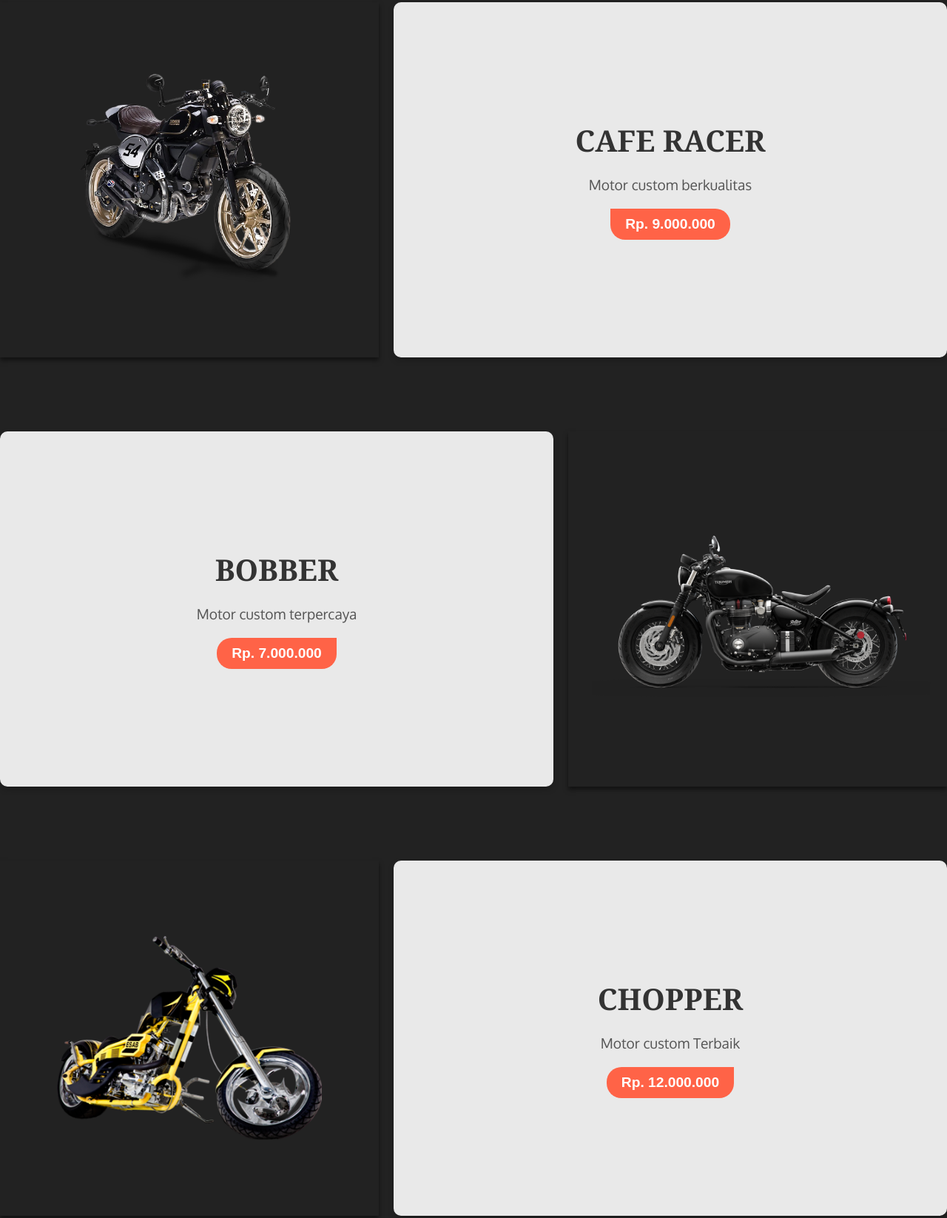
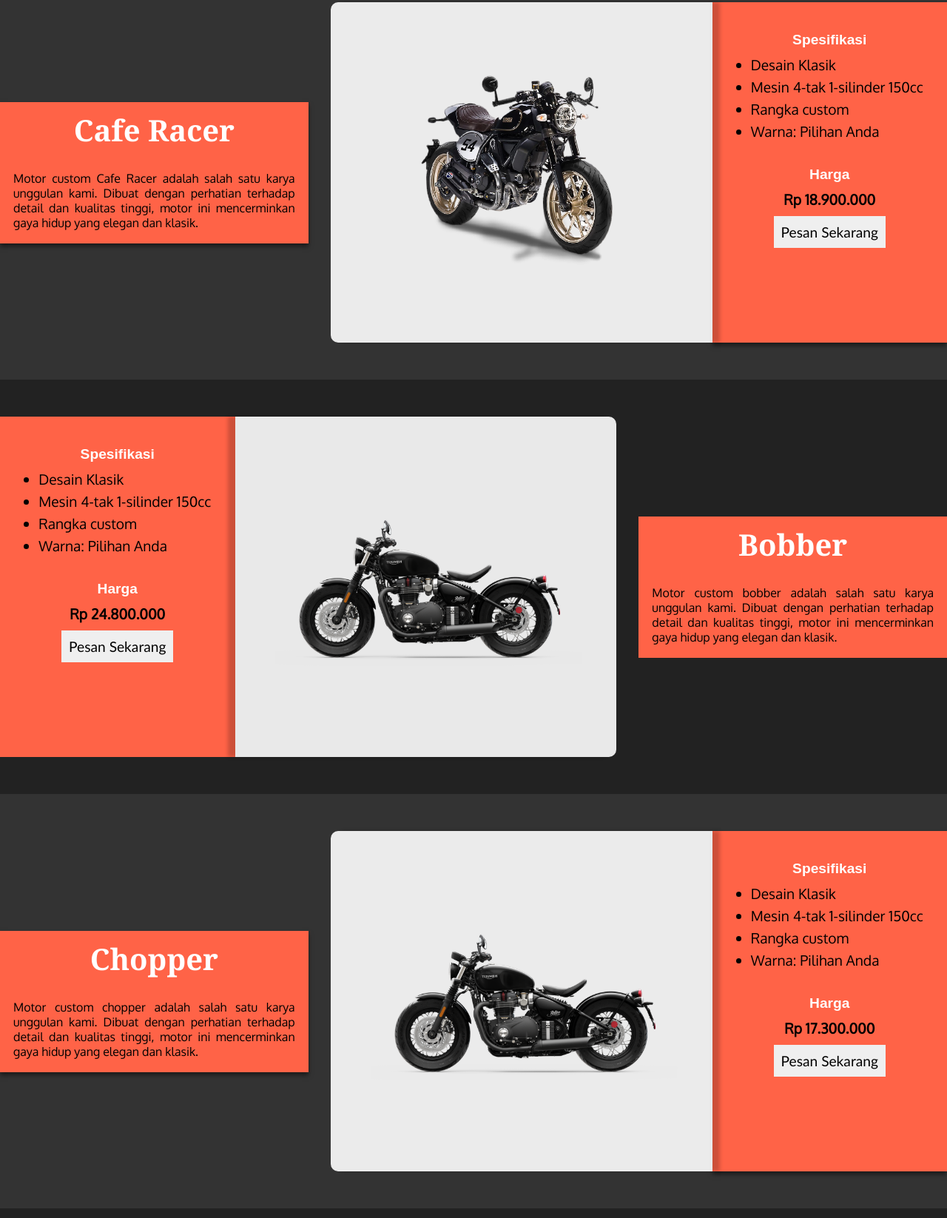
Before and after one commit to PremiereGarage/PremiereGarage.github.io, a plain HTML site: page index.html in a window 1280 px wide. Shown: the part 1447-3093 px from the top of the page at 74% size. Drawn offline with Linux system fonts and the light colour scheme; a web font is replaced by a local one.

Commit message:
Detail produk

```diff
--- a/index.html
+++ b/index.html
@@ -99,33 +99,72 @@
 
       <!-- SECTION 3 -->
       <section>
+        <div>
+          <h1>Cafe Racer</h1>
+          <p>Motor custom Cafe Racer adalah salah satu karya unggulan kami. Dibuat dengan perhatian terhadap detail dan kualitas tinggi, motor ini mencerminkan gaya hidup yang elegan dan klasik.</p>
+        </div>
         <div></div>
         <div>
-          <h1>CAFE RACER</h1>
-          <p>Motor custom berkualitas</p>
-          <h2>Rp. 9.000.000</h2>
+          <h2>Spesifikasi</h2>
+          <ul>
+            <li>Desain Klasik</li>
+            <li>Mesin 4-tak 1-silinder 150cc</li>
+            <li>Rangka custom</li>
+            <li>Warna: Pilihan Anda</li>
+          </ul>
+          <h2>Harga</h2>
+          <p>Rp 18.900.000</p>
+          <a href="https://api.whatsapp.com/send/?phone=%2B6285881582774&text&type=phone_number&app_absent=0" target="_blank">
+            <button>Pesan Sekarang</button>
+          </a>
         </div>
       </section>
       <!-- SECTION 3 END -->
 
       <!-- SECTION 4 -->
       <section>
+        <div>
+          <h1>Bobber</h1>
+          <p>Motor custom bobber adalah salah satu karya unggulan kami. Dibuat dengan perhatian terhadap detail dan kualitas tinggi, motor ini mencerminkan gaya hidup yang elegan dan klasik.</p>
+        </div>
         <div></div>
         <div>
-          <h1>BOBBER</h1>
-          <p>Motor custom terpercaya</p>
-          <h2>Rp. 7.000.000</h2>
+          <h2>Spesifikasi</h2>
+          <ul>
+            <li>Desain Klasik</li>
+            <li>Mesin 4-tak 1-silinder 150cc</li>
+            <li>Rangka custom</li>
+            <li>Warna: Pilihan Anda</li>
+          </ul>
+          <h2>Harga</h2>
+          <p>Rp 24.800.000</p>
+          <a href="https://api.whatsapp.com/send/?phone=%2B6285881582774&text&type=phone_number&app_absent=0" target="_blank">
+            <button>Pesan Sekarang</button>
+          </a>
         </div>
       </section>
       <!-- SECTION 4 END -->
 
       <!-- SECTION 5 -->
       <section>
+        <div>
+          <h1>Chopper</h1>
+          <p>Motor custom chopper adalah salah satu karya unggulan kami. Dibuat dengan perhatian terhadap detail dan kualitas tinggi, motor ini mencerminkan gaya hidup yang elegan dan klasik.</p>
+        </div>
         <div></div>
         <div>
-          <h1>CHOPPER</h1>
-          <p>Motor custom Terbaik</p>
-          <h2>Rp. 12.000.000</h2>
+          <h2>Spesifikasi</h2>
+          <ul>
+            <li>Desain Klasik</li>
+            <li>Mesin 4-tak 1-silinder 150cc</li>
+            <li>Rangka custom</li>
+            <li>Warna: Pilihan Anda</li>
+          </ul>
+          <h2>Harga</h2>
+          <p>Rp 17.300.000</p>
+          <a href="https://api.whatsapp.com/send/?phone=%2B6285881582774&text&type=phone_number&app_absent=0" target="_blank">
+            <button>Pesan Sekarang</button>
+          </a>
         </div>
       </section>
       <!-- SECTION 5 END -->
--- a/style-content.css
+++ b/style-content.css
@@ -193,6 +193,7 @@ main section:nth-child(2) div p {
   }
 }
 
+/* Style for Cafe Racer Section */
 main section:nth-child(3) {
   padding: 50px 0;
   display: flex;
@@ -200,7 +201,7 @@ main section:nth-child(3) {
   align-items: center;
   justify-content: space-between;
   width: 100%;
-  background-color: rgb(34, 34, 34);
+  background-color: #333;
 }
 
 main section:nth-child(3) div {
@@ -208,19 +209,19 @@ main section:nth-child(3) div {
   height: 55vh;
   background-color: #ff6347;
   display: flex;
-  flex-direction: row;
+  flex-direction: column;
   align-items: center;
-  padding: 20px;
+  padding: 10px;
   box-shadow: 0px 4px 6px rgba(0, 0, 0, 0.5);
 }
 
 main section:nth-child(3) div:nth-child(1) {
-  background: url(img/Section-1.png);
-  background-position: center;
-  background-repeat: no-repeat;
-  background-size: 100%;
-  margin-right: 20px;
-  width: 40%;
+  margin-right: 30px;
+  width: 80%;
+  height: 80%;
+  display: flex;
+  align-items: center;
+  justify-content: space-around;
 }
 
 main section:nth-child(3) div:nth-child(2) {
@@ -229,50 +230,99 @@ main section:nth-child(3) div:nth-child(2) {
   flex-direction: column;
   align-items: center;
   justify-content: center;
+  width: 100%;
+  background: url(/img/Section-1.png);
+  background-repeat: no-repeat;
   background-color: rgba(255, 255, 255, 0.9);
-  padding: 20px;
-  border-radius: 10px;
-  box-shadow: 0px 4px 8px rgba(0, 0, 0, 0.2);
+  background-size: 90%;
+  background-position: center;
+  border-top-left-radius: 10px;
+  border-bottom-left-radius: 10px;
+  box-shadow: 10px 0px 5px rgba(0, 0, 0, 0.2);
+  z-index: 1;
 }
 
-main section:nth-child(3) div:nth-child(2) h1 {
+main section:nth-child(3) div:nth-child(1) h1 {
   font-family: "Cambria", Cochin, Georgia, Times, "Times New Roman", serif;
-  color: #333;
+  color: white;
   font-size: 2.5rem;
   margin-bottom: 20px;
 }
 
-main section:nth-child(3) div:nth-child(2) p {
+main section:nth-child(3) div:nth-child(1) p {
   font-family: "Oxygen", sans-serif;
-  color: #555;
+  margin: 8px;
+  text-align: justify;
+}
+
+main section:nth-child(3) div:nth-child(3) p {
+  font-family: "Oxygen", sans-serif;
+  color: black;
   font-size: 1.2rem;
+  font-weight: 800;
   text-align: center;
 }
 
-main section:nth-child(3) div:nth-child(2) h2 {
+main section:nth-child(3) div:nth-child(3) h2 {
   margin-top: 20px;
   padding: 10px 20px;
-  background-color: #ff6347;
-  border-radius: 20px;
-  border-top-left-radius: 0;
   color: white;
   font-size: 1.2rem;
   text-align: center;
 }
 
+main section:nth-child(3) div:nth-child(3) ul {
+  list-style-type:disc;
+  margin-left: 20px;
+  padding: 0;
+}
+
+main section:nth-child(3) div:nth-child(3) ul li {
+  font-family: "Oxygen", sans-serif;
+  color: black;
+  font-size: 1.2rem;
+  margin-bottom: 5px;
+}
+
+main section:nth-child(3) div:nth-child(3) a button {
+  padding: 10px;
+  margin: 10px 0;
+  font-family: "Trebuchet MS", "Lucida Sans Unicode", "Lucida Grande", "Lucida Sans", Arial, sans-serif;
+  font-size: 1.2rem;
+}
+
+/* Media Queries */
 @media screen and (max-width: 1024px) {
+  main section:nth-child(3) {
+    flex-direction: column;
+    justify-content: space-around;
+  }
+
+  main section:nth-child(3) div {
+    padding: 0;
+  }
+  main section:nth-child(3) div:nth-child(1) {
+    width: 100%;
+    margin: 0;
+    height: 30vh;
+  }
+  main section:nth-child(3) div:nth-child(2) {
+    height: 70vh;
+  }
   main section:nth-child(3) div:nth-child(2) h1 {
     font-size: 2rem;
+  }
+
+  main section:nth-child(3) div:nth-child(3) {
+    height: 50%;
   }
 }
 
 @media screen and (max-width: 600px) {
-  main section:nth-child(3) div {
-    flex-direction: column;
-  }
-  main section:nth-child(3) div:nth-child(1) {
-    width: 100%;
-    margin-right: 0;
+  main section:nth-child(3) div:nth-child(2){
+    background-size: 100%;
+    height: 60vh;
+    box-shadow: none;
   }
   main section:nth-child(3) div:nth-child(2) h1 {
     font-size: 1.5rem;
@@ -283,6 +333,10 @@ main section:nth-child(3) div:nth-child(2) h2 {
   }
   main section:nth-child(3) div:nth-child(2) h2 {
     font-size: 1rem;
+  }
+
+  main section:nth-child(3) div:nth-child(3){
+    padding: 20px;
   }
 }
 
@@ -301,19 +355,19 @@ main section:nth-child(4) div {
   height: 55vh;
   background-color: #ff6347;
   display: flex;
-  flex-direction: row;
+  flex-direction: column;
   align-items: center;
-  padding: 20px;
-  box-shadow: 0px 4px 6px rgba(0, 0, 0, 0.5);
+  padding: 10px;
+  box-shadow: 0px -4px -6px rgba(0, 0, 0, 0.5);
 }
 
 main section:nth-child(4) div:nth-child(1) {
-  background: url(img/Bobber.png);
-  background-position: center;
-  background-repeat: no-repeat;
-  background-size: 100%;
-  margin-left: 20px;
-  width: 40%;
+  margin-left: 30px;
+  width: 80%;
+  height: 80%;
+  display: flex;
+  align-items: center;
+  justify-content: space-around;
 }
 
 main section:nth-child(4) div:nth-child(2) {
@@ -322,50 +376,99 @@ main section:nth-child(4) div:nth-child(2) {
   flex-direction: column;
   align-items: center;
   justify-content: center;
+  width: 100%;
+  background: url(/img/Bobber.png);
+  background-repeat: no-repeat;
   background-color: rgba(255, 255, 255, 0.9);
-  padding: 20px;
-  border-radius: 10px;
-  box-shadow: 0px 4px 8px rgba(0, 0, 0, 0.2);
+  background-size: 90%;
+  background-position: center;
+  border-top-right-radius: 10px;
+  border-bottom-right-radius: 10px;
+  box-shadow: -10px 0px 5px rgba(0, 0, 0, 0.2);
+  z-index: 1;
 }
 
-main section:nth-child(4) div:nth-child(2) h1 {
+main section:nth-child(4) div:nth-child(1) h1 {
   font-family: "Cambria", Cochin, Georgia, Times, "Times New Roman", serif;
-  color: #333;
+  color: white;
   font-size: 2.5rem;
   margin-bottom: 20px;
 }
 
-main section:nth-child(4) div:nth-child(2) p {
+main section:nth-child(4) div:nth-child(1) p {
   font-family: "Oxygen", sans-serif;
-  color: #555;
+  margin: 8px;
+  text-align: justify;
+}
+
+main section:nth-child(4) div:nth-child(3) p {
+  font-family: "Oxygen", sans-serif;
+  color: black;
   font-size: 1.2rem;
+  font-weight: 800;
   text-align: center;
 }
 
-main section:nth-child(4) div:nth-child(2) h2 {
+main section:nth-child(4) div:nth-child(3) h2 {
   margin-top: 20px;
   padding: 10px 20px;
-  background-color: #ff6347;
-  border-radius: 20px;
-  border-top-right-radius: 0;
   color: white;
   font-size: 1.2rem;
   text-align: center;
 }
 
+main section:nth-child(4) div:nth-child(3) ul {
+  list-style-type: disc;
+  margin-left: 20px;
+  padding: 0;
+}
+
+main section:nth-child(4) div:nth-child(3) ul li {
+  font-family: "Oxygen", sans-serif;
+  color: black;
+  font-size: 1.2rem;
+  margin-bottom: 5px;
+}
+
+main section:nth-child(4) div:nth-child(3) a button {
+  padding: 10px;
+  margin: 10px 0;
+  font-family: "Trebuchet MS", "Lucida Sans Unicode", "Lucida Grande", "Lucida Sans", Arial, sans-serif;
+  font-size: 1.2rem;
+}
+
+/* Media Queries */
 @media screen and (max-width: 1024px) {
+  main section:nth-child(4) {
+    flex-direction: column;
+    justify-content: space-around;
+  }
+
+  main section:nth-child(4) div {
+    padding: 0;
+  }
+  main section:nth-child(4) div:nth-child(1) {
+    width: 100%;
+    margin: 0;
+    height: 30vh;
+  }
+  main section:nth-child(4) div:nth-child(2) {
+    height: 70vh;
+  }
   main section:nth-child(4) div:nth-child(2) h1 {
     font-size: 2rem;
+  }
+
+  main section:nth-child(4) div:nth-child(3) {
+    height: 50%;
   }
 }
 
 @media screen and (max-width: 600px) {
-  main section:nth-child(4) div {
-    flex-direction: column;
-  }
-  main section:nth-child(4) div:nth-child(1) {
-    width: 100%;
-    margin-right: 0;
+  main section:nth-child(4) div:nth-child(2){
+    background-size: 100%;
+    height: 60vh;
+    box-shadow: none;
   }
   main section:nth-child(4) div:nth-child(2) h1 {
     font-size: 1.5rem;
@@ -377,6 +480,10 @@ main section:nth-child(4) div:nth-child(2) h2 {
   main section:nth-child(4) div:nth-child(2) h2 {
     font-size: 1rem;
   }
+
+  main section:nth-child(4) div:nth-child(3){
+    padding: 20px;
+  }
 }
 
 main section:nth-child(5) {
@@ -386,7 +493,7 @@ main section:nth-child(5) {
   align-items: center;
   justify-content: space-between;
   width: 100%;
-  background-color: rgb(34, 34, 34);
+  background-color: #333;
 }
 
 main section:nth-child(5) div {
@@ -394,19 +501,19 @@ main section:nth-child(5) div {
   height: 55vh;
   background-color: #ff6347;
   display: flex;
-  flex-direction: row;
+  flex-direction: column;
   align-items: center;
-  padding: 20px;
+  padding: 10px;
   box-shadow: 0px 4px 6px rgba(0, 0, 0, 0.5);
 }
 
 main section:nth-child(5) div:nth-child(1) {
-  background: url(img/Chopper.png);
-  background-position: center;
-  background-repeat: no-repeat;
-  background-size: 70%;
-  margin-right: 20px;
-  width: 40%;
+  margin-right: 30px;
+  width: 80%;
+  height: 80%;
+  display: flex;
+  align-items: center;
+  justify-content: space-around;
 }
 
 main section:nth-child(5) div:nth-child(2) {
@@ -415,50 +522,99 @@ main section:nth-child(5) div:nth-child(2) {
   flex-direction: column;
   align-items: center;
   justify-content: center;
+  width: 100%;
+  background: url(/img/Bobber.png);
+  background-repeat: no-repeat;
   background-color: rgba(255, 255, 255, 0.9);
-  padding: 20px;
-  border-radius: 10px;
-  box-shadow: 0px 4px 8px rgba(0, 0, 0, 0.2);
+  background-size: 90%;
+  background-position: center;
+  border-top-left-radius: 10px;
+  border-bottom-left-radius: 10px;
+  box-shadow: 10px 0px 5px rgba(0, 0, 0, 0.2);
+  z-index: 1;
 }
 
-main section:nth-child(5) div:nth-child(2) h1 {
+main section:nth-child(5) div:nth-child(1) h1 {
   font-family: "Cambria", Cochin, Georgia, Times, "Times New Roman", serif;
-  color: #333;
+  color: white;
   font-size: 2.5rem;
   margin-bottom: 20px;
 }
 
-main section:nth-child(5) div:nth-child(2) p {
+main section:nth-child(5) div:nth-child(1) p {
   font-family: "Oxygen", sans-serif;
-  color: #555;
+  margin: 8px;
+  text-align: justify;
+}
+
+main section:nth-child(5) div:nth-child(3) p {
+  font-family: "Oxygen", sans-serif;
+  color: black;
   font-size: 1.2rem;
+  font-weight: 800;
   text-align: center;
 }
 
-main section:nth-child(5) div:nth-child(2) h2 {
+main section:nth-child(5) div:nth-child(3) h2 {
   margin-top: 20px;
   padding: 10px 20px;
-  background-color: #ff6347;
-  border-radius: 20px;
-  border-top-right-radius: 0;
   color: white;
   font-size: 1.2rem;
   text-align: center;
 }
 
+main section:nth-child(5) div:nth-child(3) ul {
+  list-style-type: disc;
+  margin-left: 20px;
+  padding: 0;
+}
+
+main section:nth-child(5) div:nth-child(3) ul li {
+  font-family: "Oxygen", sans-serif;
+  color: black;
+  font-size: 1.2rem;
+  margin-bottom: 5px;
+}
+
+main section:nth-child(5) div:nth-child(3) a button {
+  padding: 10px;
+  margin: 10px 0;
+  font-family: "Trebuchet MS", "Lucida Sans Unicode", "Lucida Grande", "Lucida Sans", Arial, sans-serif;
+  font-size: 1.2rem;
+}
+
+/* Media Queries */
 @media screen and (max-width: 1024px) {
+  main section:nth-child(5) {
+    flex-direction: column;
+    justify-content: space-around;
+  }
+
+  main section:nth-child(5) div {
+    padding: 0;
+  }
+  main section:nth-child(5) div:nth-child(1) {
+    width: 100%;
+    margin: 0;
+    height: 30vh;
+  }
+  main section:nth-child(5) div:nth-child(2) {
+    height: 70vh;
+  }
   main section:nth-child(5) div:nth-child(2) h1 {
     font-size: 2rem;
+  }
+
+  main section:nth-child(5) div:nth-child(3) {
+    height: 50%;
   }
 }
 
 @media screen and (max-width: 600px) {
-  main section:nth-child(5) div {
-    flex-direction: column;
-  }
-  main section:nth-child(5) div:nth-child(1) {
-    width: 100%;
-    margin-right: 0;
+  main section:nth-child(5) div:nth-child(2){
+    background-size: 100%;
+    height: 60vh;
+    box-shadow: none;
   }
   main section:nth-child(5) div:nth-child(2) h1 {
     font-size: 1.5rem;
@@ -469,6 +625,10 @@ main section:nth-child(5) div:nth-child(2) h2 {
   }
   main section:nth-child(5) div:nth-child(2) h2 {
     font-size: 1rem;
+  }
+
+  main section:nth-child(5) div:nth-child(3){
+    padding: 20px;
   }
 }
 
@@ -552,9 +712,6 @@ main section:nth-child(6) div:nth-child(3) a:hover {
 }
 
 @media screen and (max-width: 400px) {
-  main section:nth-child(6) div:nth-child(1) {
-    font-size: 1.5rem;
-  }
 
   main section:nth-child(6) div:nth-child(2) h3 {
     font-size: 1rem;
@@ -595,7 +752,6 @@ section:nth-child(7) div:nth-child(2) {
 section:nth-child(7) div:nth-child(2) p {
   text-align: center;
   margin: 20px 30px;
-  padding: 15px 25px;
   font-family: Arial, Helvetica, sans-serif;
   font-size: 1.8rem;
   border-radius: 50px;
@@ -629,19 +785,21 @@ section:nth-child(7) div:nth-child(2) a:hover {
     flex-direction: column;
   }
 
-  section:nth-child(7) div:nth-child(2) h3 {
+  section:nth-child(7) div:nth-child(2) p {
     border-radius: 0;
-    width: 50%;
+    width: 80%;
     text-align: center;
+    font-size: 1.2rem;
+  }
+
+  section:nth-child(7) div:nth-child(2) a{
+    font-size: 1.2rem;
   }
 }
 
 @media screen and (max-width: 400px) {
-  section:nth-child(7) div:nth-child(1) {
-    font-size: 1.5rem;
-  }
 
-  section:nth-child(7) div:nth-child(2) h3 {
+  section:nth-child(7) div:nth-child(2) p {
     font-size: 1rem;
   }
 }
--- a/style-header.css
+++ b/style-header.css
@@ -8,7 +8,7 @@
   font-family: Arial, Helvetica, sans-serif;
   border: none;
   text-decoration: none;
-  list-style-type: none;
+  /* list-style-type: none; */
 }
 
 header {
```
